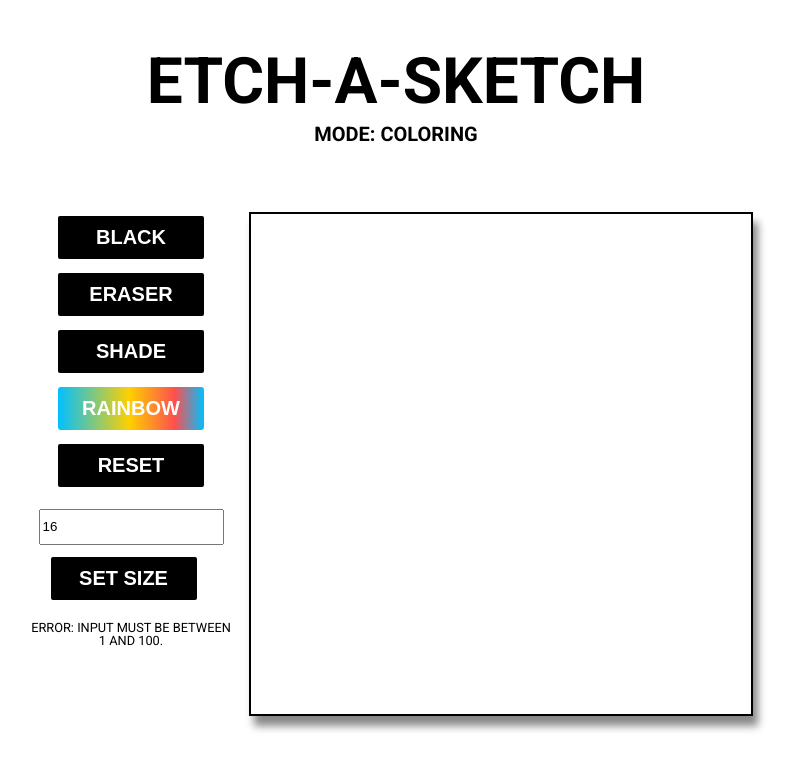
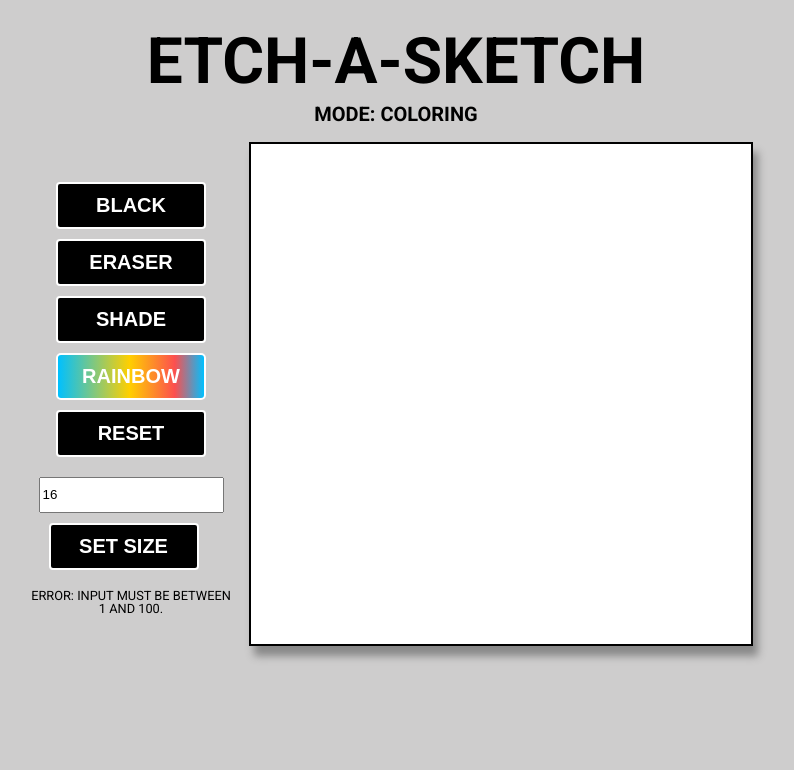
Before and after one commit to immonroe/etch-a-sketch, a plain HTML site: page index.html in a window 1280 px wide. Shown: the whole page, without its empty margins (244-1038 px from the left). Drawn offline with Linux system fonts and the light colour scheme.

Commit message:
Adjusted padding/backgorund color

```diff
--- a/style.css
+++ b/style.css
@@ -8,6 +8,7 @@ body {
   display: flex;
   flex-direction: column;
   align-items: center;
+  background-color: #cecdcd;
 }
 
 .title {
@@ -15,7 +16,7 @@ body {
   font-weight: 700;
   display: flex;
   justify-content: center;
-  padding: 50px 0 10px;
+  padding: 30px 0 10px;
 }
 
 .mode {
@@ -29,7 +30,7 @@ body {
   display: flex;
   gap: 10px;
   flex-direction: row;
-  padding: 60px 20px 0;
+  padding: 10px 20px;
 }
 
 .settings {
@@ -39,7 +40,6 @@ body {
   justify-content: center;
   gap: 10px;
   width: 200px;
-  padding-bottom: 300px;
 }
 
 .error {
```
Also changed, not shown: script.js (line endings or trailing spaces).
